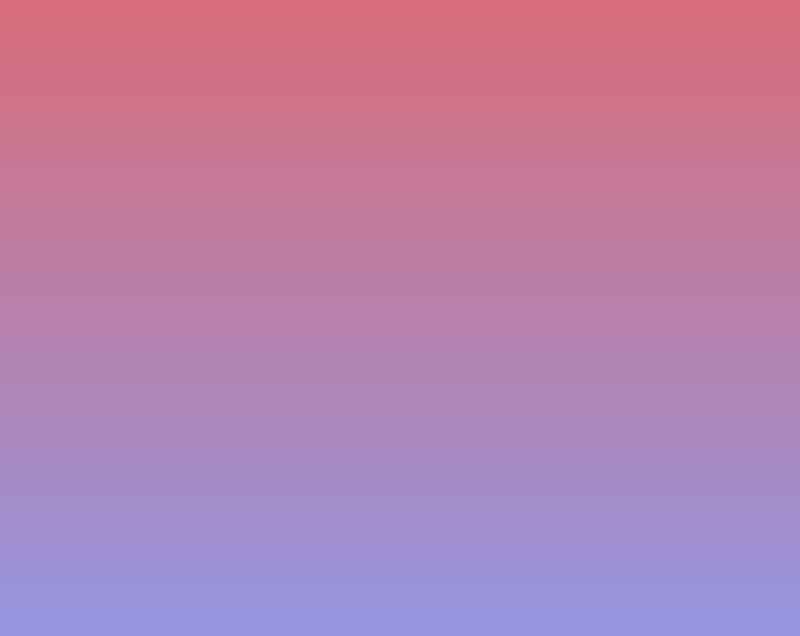
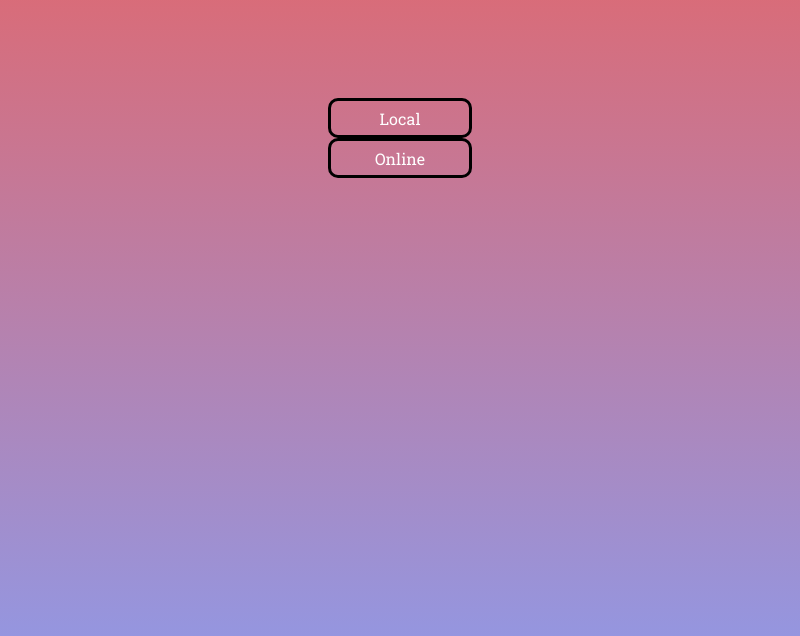
Before and after one commit to Mioduu/Scrabble, an Electron app: page scrabble/src/index.html in a window 800 px wide. Both pictures are taken after a click on the button "Start Game". Shown: the part 128-764 px from the top of the page. Drawn offline with Linux system fonts and the light colour scheme.

Commit message:
Small changes

```diff
--- a/scrabble/assets/Scripts/LaunchGame.js
+++ b/scrabble/assets/Scripts/LaunchGame.js
@@ -1,17 +1,29 @@
 const startBtn = document.getElementById("startBtn")
 const settingsBtn = document.getElementById("settingsBtn")
 const title = document.getElementById("title")
-const serversDiv = document.getElementById("serversDiv")
+const localBtn = document.getElementById("localBtn")
+const onlineBtn = document.getElementById("onlineBtn")
+
 
 document.addEventListener("DOMContentLoaded", () => {
-    startBtn.style.display = "flex"
-    settingsBtn.style.display = "flex"
+    localBtn.style.display = "none"
+    onlineBtn.style.display = "none"
 })
 
 export function startGame() {
     console.log("Button clicked")
-    startBtn.style.display = "none"
-    settingsBtn.style.display = "none"
-    title.textContent = "Servers:"
-    serversDiv.style.display = "flex"
+    startBtn.classList.add("fade-out")
+    settingsBtn.classList.add("fade-out")
+
+    setTimeout(() => {
+        startBtn.style.display = "none"
+        settingsBtn.style.display = "none"
+        title.textContent = "Servers:"
+        title.classList.add("fade-in")
+        localBtn.style.display = "flex"
+        onlineBtn.style.display = "flex"
+        localBtn.classList.add("fade-in")
+        onlineBtn.classList.add("fade-in")
+    }, 300);
+
 }
--- a/scrabble/src/index.css
+++ b/scrabble/src/index.css
@@ -9,6 +9,29 @@ html, body {
   margin: 0;
   padding: 0;
   font-family: "Roboto Slab", serif;
+}
+
+@keyframes slide-in {
+  from {
+    opacity: 0;
+    transform: translateY(20px);
+  }
+  to {
+    opacity: 1;
+    transform: translateY(0);
+  }
+}
+
+.fade-out {
+  opacity: 0;
+  transform: translateY(-10px);
+  transition: opacity 0.3s ease, transform 0.3s ease;
+}
+
+.fade-in {
+  opacity: 0;
+  transform: translateY(20px);
+  animation: slide-in 0.4s ease forwards;
 }
 
 #title {
@@ -28,22 +51,15 @@ html, body {
 
 .menuButtons button {
   height: 5vh;
-  width: 15vh;
+  width: 18vh;
   border: 3px solid black;
   border-radius: 10px;
   background-color: transparent;
   color: white;
-  gap: 5px;
   font-family: "Roboto Slab", serif;
   font-size: 2vh;
   cursor: pointer;
+  text-align: center;
+  justify-content: center;
+  align-items: center;
 }
-
-#serversDiv {
-  display: none;
-  height: 5vh;
-  width: 15vh;
-  justify-content: center;
-  border: 3px solid black;
-  border-radius: 16px;
-}
--- a/scrabble/src/index.html
+++ b/scrabble/src/index.html
@@ -13,8 +13,8 @@
     <div class="menuButtons">
       <button id="startBtn">Start Game</button>
       <button id="settingsBtn">Settings</button>
-    </div>
-    <div id="serversDiv">
+      <button id="localBtn">Local</button>
+      <button id="onlineBtn">Online</button>
     </div>
     <script type="module" src="renderer.js"></script>
   </body>
--- a/scrabble/src/renderer.js
+++ b/scrabble/src/renderer.js
@@ -1,5 +1,3 @@
 import {startGame} from '../assets/Scripts/LaunchGame.js';
 
-const startBtn = document.getElementById("startBtn")
-
 startBtn.addEventListener("click", startGame)
```
